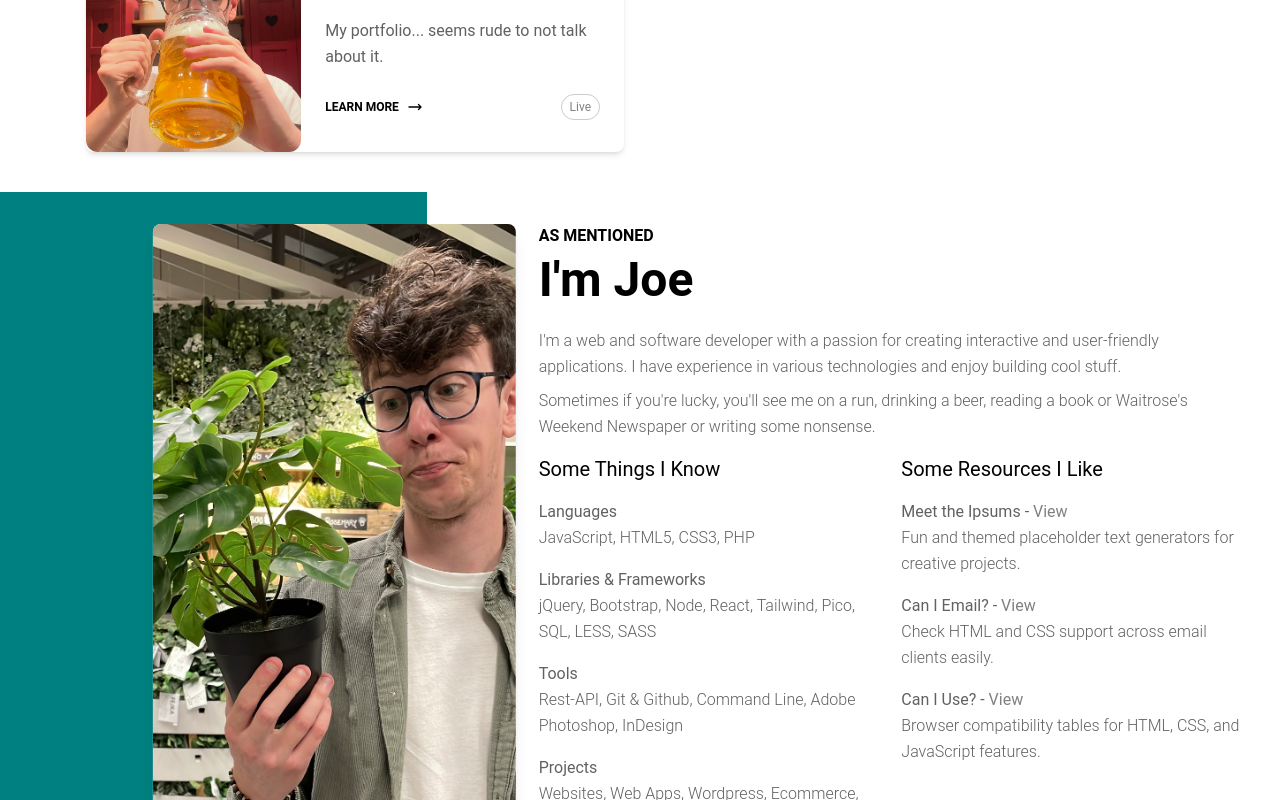
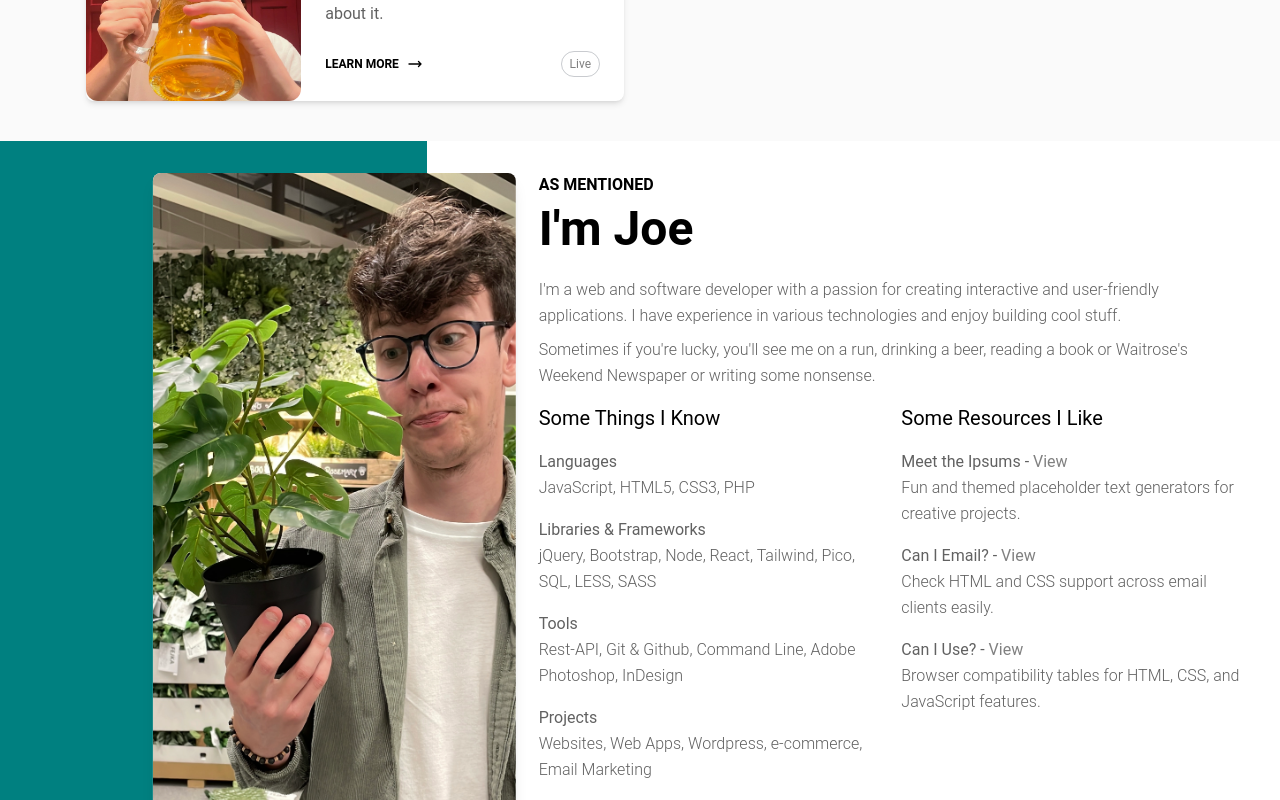
Before and after one commit to JoeShippo/aight.cool, a React (Create React App) app: page / in a window 1280 px wide. Shown: the part 2000-2800 px from the top of the page. Built offline with nearby package versions, Linux system fonts and the light colour scheme.

Commit message:
A couple of colour tweaks and image size tweaks

```diff
--- a/src/App.js
+++ b/src/App.js
@@ -107,7 +107,7 @@ function App() {
     },
   ];
   return (
-    <div className="App">
+    <div className="App bg-gray-50">
       <Hero />
       <section className="container mx-auto px-4 my-10">
         <div className="grid grid-cols-1 md:grid-cols-2 gap-8">
--- a/src/components/AboutSection.js
+++ b/src/components/AboutSection.js
@@ -17,7 +17,7 @@ const thingsIKnow = [
     },
     {
         title: "Projects",
-        items: ["Websites", "Web Apps", "Wordpress", "Ecommerce", "Email Marketing"],
+        items: ["Websites", "Web Apps", "Wordpress", "e-commerce", "Email Marketing"],
     },
 ];
 
@@ -41,7 +41,7 @@ const resources = [
 
 const AboutSection = () => {
     return (
-        <section className="flex flex-col md:flex-row items-stretch " id='aboutSection'>
+        <section className="flex flex-col md:flex-row items-stretch bg-white" id='aboutSection'>
             <div className="w-full md:w-1/3 tealBG p-8 flex justify-center relative">
                 <div className="bg-white shadow-lg rounded-lg overflow-hidden w-full max-w-sm md:translate-x-1/3 z-10">
                     <div className="w-full h-full">
--- a/src/components/Card.js
+++ b/src/components/Card.js
@@ -32,6 +32,7 @@ const ProjectCard = ({ title, description, technologies, link, imageUrl, status
             src={imageUrl}
             alt={title}
             className="h-full w-full object-cover"
+            style={{maxHeight: 200,}}
           />
         </CardHeader>
         <CardBody className="p-6 flex flex-col justify-center">
```
